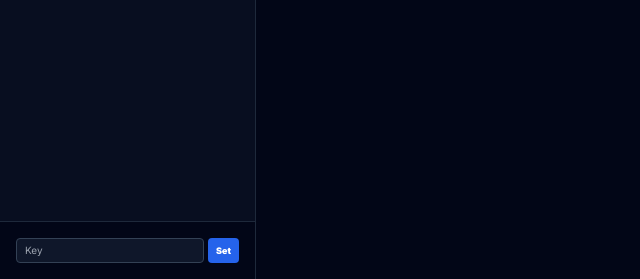
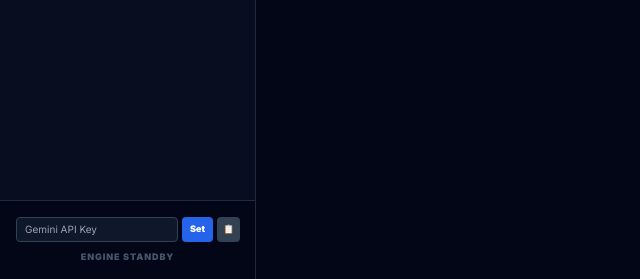
Before and after one commit to icecoldaswin/assistedcodingpractice, a Flask app: page / in a window 1280 px wide. Shown: the part 521-800 px from the top of the page, without its empty margins (0-640 px from the left). Run offline with Flask 3, Linux system fonts and the light colour scheme; some libraries are stand-ins or nearby versions.

Commit message:
restoration of accidentally deleted code

```diff
--- a/templates/index.html
+++ b/templates/index.html
@@ -123,9 +123,13 @@
 
         <div id="sidebarFooter" class="p-4 bg-slate-950 border-t border-slate-800 space-y-2 transition-opacity">
             <div class="flex gap-1">
-                <input id="apiKeyInput" type="password" placeholder="Key" class="flex-1 bg-slate-900 border border-slate-700 text-[10px] text-slate-300 px-2 py-1 rounded outline-none focus:border-blue-500">
-                <button onclick="saveGeminiKey()" class="bg-blue-600 text-white text-[9px] font-black px-2 py-1 rounded">Set</button>
+                <input id="apiKeyInput" type="password" placeholder="Gemini API Key" class="flex-1 bg-slate-900 border border-slate-700 text-[10px] text-slate-300 px-2 py-1 rounded outline-none focus:border-blue-500">
+                <button onclick="saveGeminiKey()" class="bg-blue-600 text-white text-[9px] font-black px-2 py-1 rounded hover:bg-blue-500">Set</button>
+                <button onclick="document.getElementById('lcSeedWrap').classList.toggle('hidden')" title="Paste LeetCode problem list" class="bg-slate-700 text-white text-[9px] px-1.5 py-1 rounded hover:bg-slate-600">📋</button>
             </div>
+            <div id="lcSeedWrap" class="hidden"><textarea id="lcSeedInput" rows="3" placeholder="Paste LeetCode JSON blob, press Enter" class="w-full bg-slate-900 border border-slate-700 text-[9px] text-slate-300 px-2 py-1 rounded outline-none focus:border-blue-500 resize-none" onkeydown="if(event.key==='Enter'&&!event.shiftKey){event.preventDefault();seedLCFromPaste()}"></textarea></div>
+            <div id="apiKeyStatus" class="text-[9px] text-green-400 text-center"></div>
+            <div id="syncStatus" class="text-[9px] font-black text-slate-600 uppercase tracking-widest text-center">Engine Standby</div>
         </div>
     </aside>
 
```
